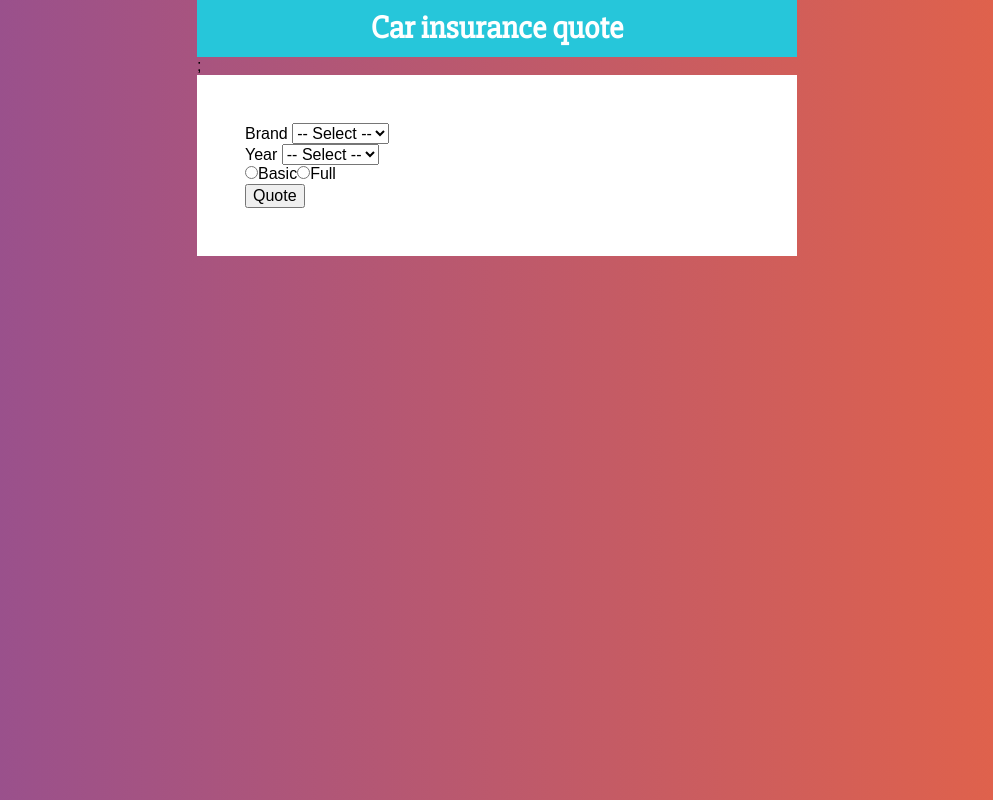
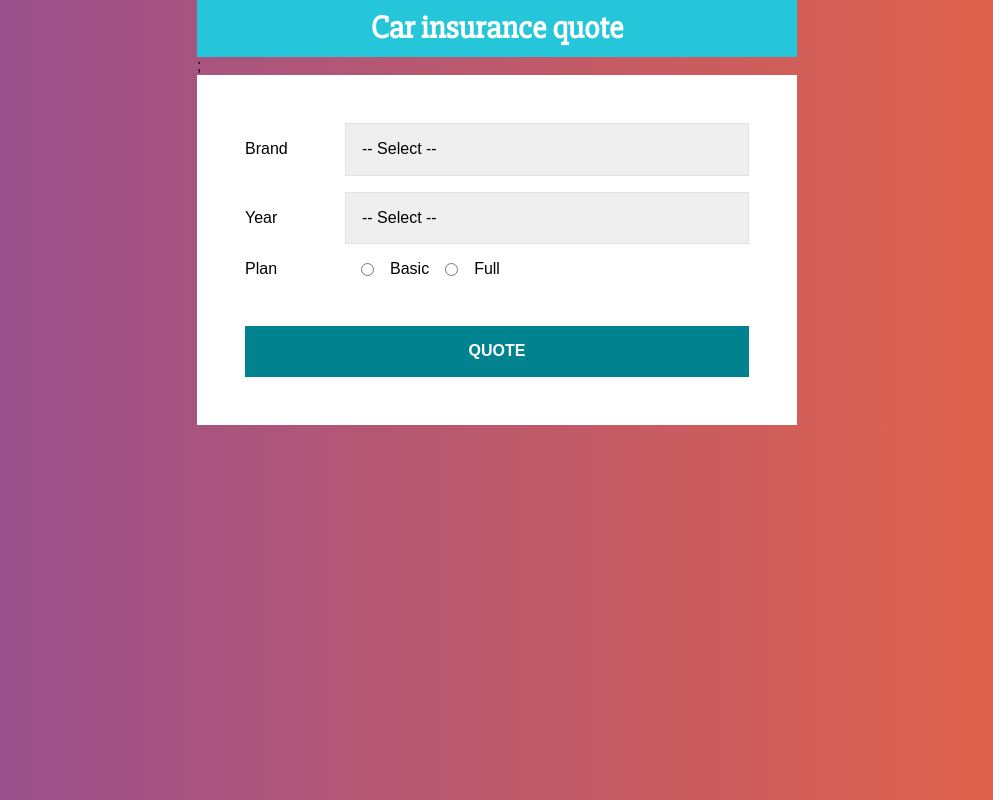
Before and after one commit to BauTancredi/car-insurance-quote, a React (Create React App) app: page / in a window 1280 px wide. Shown: the whole page, without its empty margins (143-1136 px from the left). Built offline with nearby package versions, Linux system fonts and the light colour scheme; the HTML template or start-up script is replaced by a standard one.

Commit message:
Form Styled Components

```diff
--- a/src/components/Form.jsx
+++ b/src/components/Form.jsx
@@ -1,20 +1,61 @@
 import React from "react";
+import styled from "@emotion/styled";
+
+const Field = styled.div`
+  display: flex;
+  margin-bottom: 1rem;
+  align-items: center;
+`;
+
+const Label = styled.label`
+  flex: 0 0 100px;
+`;
+
+const Select = styled.select`
+  display: block;
+  width: 100%;
+  padding: 1rem;
+  border: 1px solid #e1e1e1;
+  -webkit-appearance: none;
+`;
+
+const InputRadio = styled.input`
+  margin: 0 1rem;
+`;
+
+const Button = styled.button`
+  background-color: #00838f;
+  font-size: 16px;
+  width: 100%;
+  padding: 1rem;
+  color: #fff;
+  text-transform: uppercase;
+  font-weight: bold;
+  border: none;
+  transition: background-color 0.3s ease;
+  margin-top: 2rem;
+
+  &:hover {
+    background-color: #26c6da;
+    cursor: pointer;
+  }
+`;
 
 const Form = () => {
   return (
     <form>
-      <div>
-        <label> Brand </label>
-        <select>
+      <Field>
+        <Label> Brand </Label>
+        <Select>
           <option value="">-- Select --</option>
           <option value="American">American</option>
           <option value="European">European</option>
           <option value="Asian">Asian</option>
-        </select>
-      </div>
-      <div>
-        <label> Year </label>
-        <select>
+        </Select>
+      </Field>
+      <Field>
+        <Label> Year </Label>
+        <Select>
           <option value="">-- Select --</option>
           <option value="2021">2021</option>
           <option value="2020">2020</option>
@@ -26,16 +67,16 @@
           <option value="2014">2014</option>
           <option value="2013">2013</option>
           <option value="2012">2012</option>
-        </select>
-      </div>
-      <div>
-        <label htmlFor=""></label>
-        <input type="radio" name="plan" value="basic" />
+        </Select>
+      </Field>
+      <Field>
+        <Label htmlFor="">Plan</Label>
+        <InputRadio type="radio" name="plan" value="basic" />
         Basic
-        <input type="radio" name="plan" value="full" />
+        <InputRadio type="radio" name="plan" value="full" />
         Full
-      </div>
-      <button type="button">Quote</button>
+      </Field>
+      <Button type="button">Quote</Button>
     </form>
   );
 };
```
